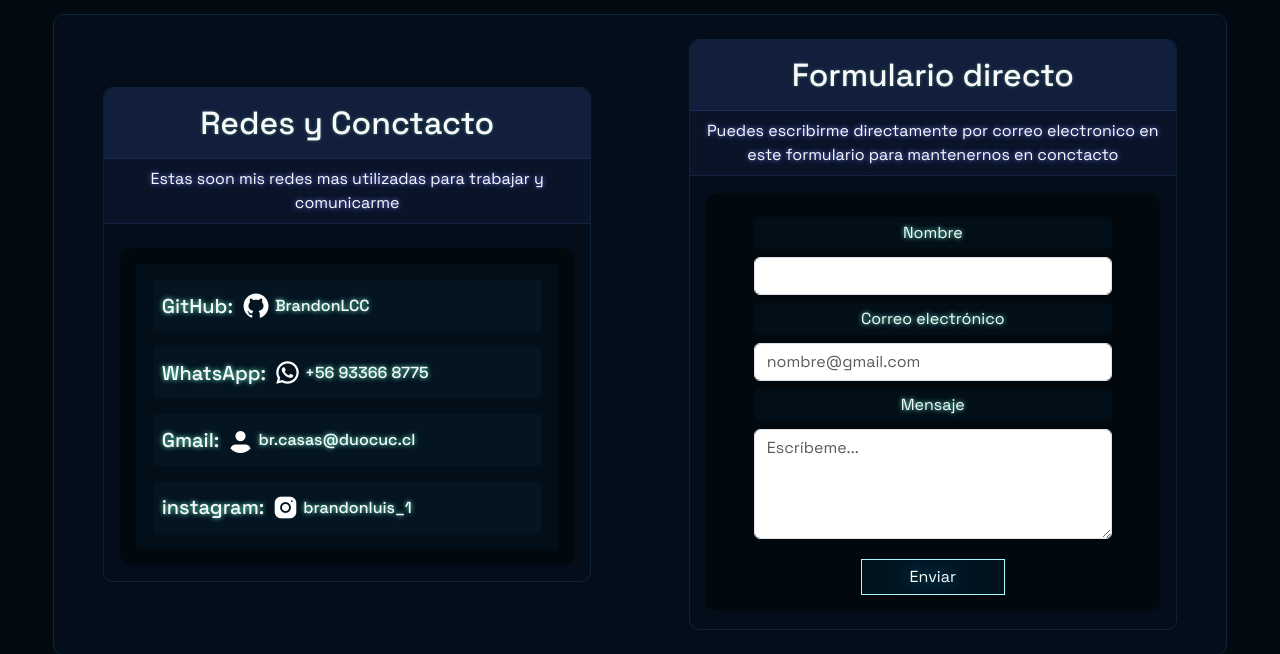
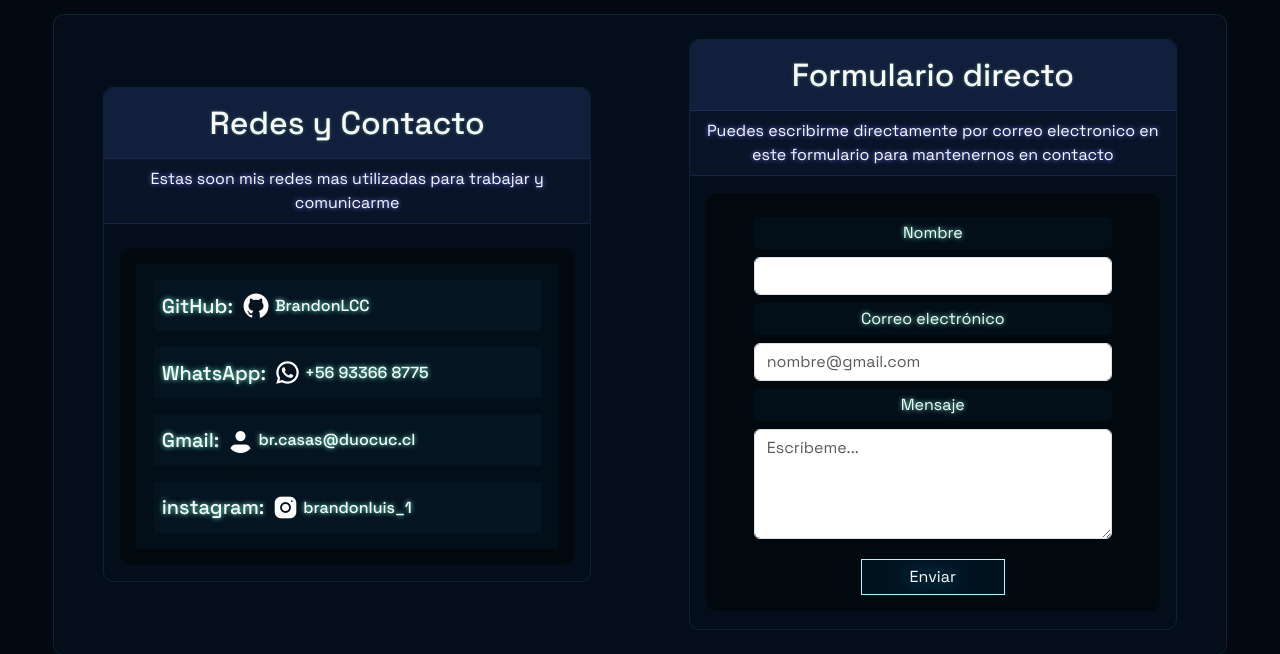
Before and after one commit to BrandonLCC/proyecto-django, a Django app: page / in a window 1280 px wide. Shown: the part 3064-3718 px from the top of the page. Run offline with Django 4.2, Linux system fonts and the light colour scheme; data comes from the database, SQL or seed files in the repository; both versions use the stored data as it was after the commit; parts of the project's set-up code (start-up, migrations or seed data) failed here and were passed over; some libraries are stand-ins or nearby versions.

Commit message:
commit casa 2

```diff
--- a/portfolioproject/myporfolio/models.py
+++ b/portfolioproject/myporfolio/models.py
@@ -41,8 +41,10 @@ class Contacto(models.Model):
     fecha = models.DateTimeField(auto_now_add=True)
 
 def save(self, *args, **kwargs):
+# Cifra el mensaje antes de guardarlo
     self.mensaje_cifrado = encrypt_message(self.mensaje)
-    super().save(*args,**kwargs)
+    super('').save(*args, **kwargs)
+
 
 def get_mensaje(self):
     return decrypt_message(self.mensaje_cifrado)
--- a/portfolioproject/myporfolio/templates/index.html
+++ b/portfolioproject/myporfolio/templates/index.html
@@ -186,7 +186,7 @@
 <div>
 <div id = "seccion-conctactos" class  = "seccion-contactame py-4 col-11 mx-auto d-flex flex-wrap">
     <div class = "seccion-contactame-left col-10 col-sm-9 col-md-5 mx-auto  my-5 ">
-    <h2 class = "titulo-conctacto p-3 text-light text-center">Redes y Conctacto</h2>
+    <h2 class = "titulo-conctacto p-3 text-light text-center">Redes y Contacto</h2>
     <p class = "subtitulo-proyecto p-2 text-center text-light">Estas soon mis redes mas utilizadas para trabajar y comunicarme </p>
     <div class = " m-3 p-3 py-3  conctato-redes-padre   text-light">
         <!--Quiero que sean como botones -->
@@ -238,7 +238,7 @@
     <h2 class = "titulo-formulario p-3 text-light text-center">Formulario directo</h2>
 
 <!--               Formulario                 -->
-    <p  class = "subtitulo-formulario p-2 text-center text-light" id = "validar">Puedes escribirme directamente  por correo electronico en este formulario para mantenernos en conctacto</p>
+    <p  class = "subtitulo-formulario p-2 text-center text-light" id = "validar">Puedes escribirme directamente  por correo electronico en este formulario para mantenernos en contacto</p>
         <form id="miFormulario" class="text-light m-2 mx-3 py-3 "  action = "{% url 'contacto_nuevo' %}" method="POST"> <!--action="https://formsubmit.co/ecd140b5d5b1a3deb8ffe5ca7be23196"-->
         {% csrf_token %}
             <!-- Nombre usuario -->
--- a/portfolioproject/myporfolio/templates/registration/logout.html
+++ b/portfolioproject/myporfolio/templates/registration/logout.html
@@ -1,5 +1,6 @@
 {% extends 'base_generic.html' %}
 {% block content %}
+
     <div class = "container mt-5">
         <h2>Cerrar sesion</h2>
         <p>Ha cerrado sesion correctamente</p>
--- a/portfolioproject/portfolioproject/urls.py
+++ b/portfolioproject/portfolioproject/urls.py
@@ -22,7 +22,8 @@ from django.urls import include, path
 urlpatterns = [
     path('admin/', admin.site.urls),
     path('', include('myporfolio.urls')),
-    path('accounts/', include('django.contib.auth.urls')),
+    path('accounts/', include('django.contrib.auth.urls')),  ########Añade las vistas de autenticación de Django
+
 ]
 
 if settings.DEBUG:
```
Also changed, not shown: portfolioproject/myporfolio/templates/registration/login.html (+6 -4 lines), portfolioproject/myporfolio/utils.py (+6 -5 lines), portfolioproject/db.sqlite3, portfolioproject/myporfolio/migrations/0004_contacto_mensaje_cifrado.py (added).
